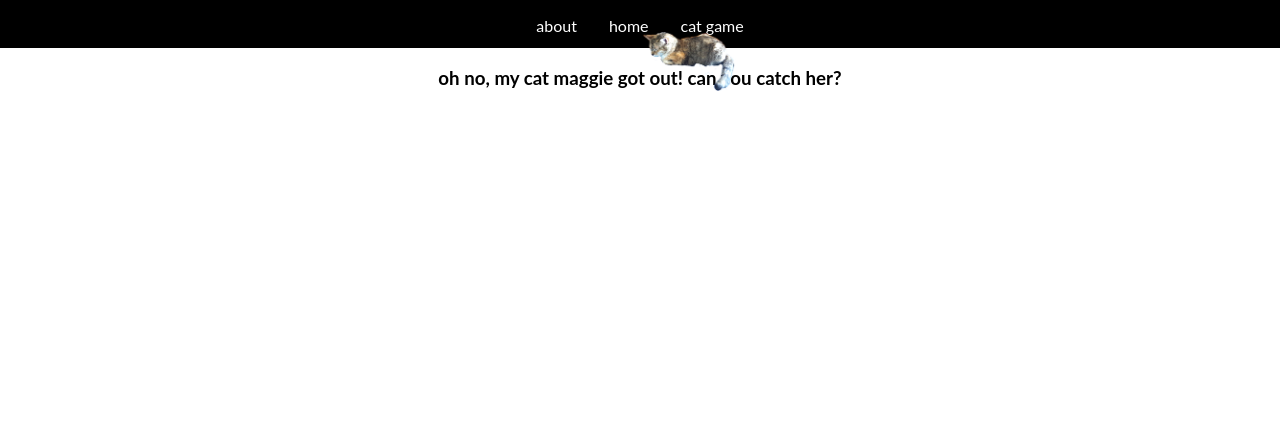
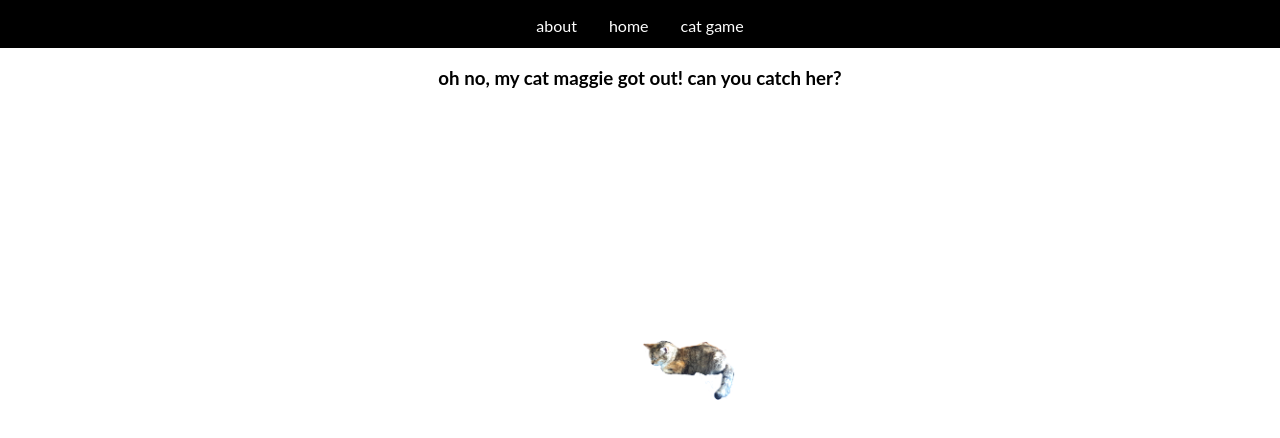
Before and after one commit to animate-object/alex-prinsen-dot-com, a React app: page /maggie in a window 1280 px wide. Shown: the top 438 px of the page. Built offline with nearby package versions, Linux system fonts and the light colour scheme; the HTML template or start-up script is replaced by a standard one.

Commit message:
off topic -- fix nav height inconistencies

```diff
--- a/src/components/app/App.jsx
+++ b/src/components/app/App.jsx
@@ -10,7 +10,7 @@ import { HashRouter, Route, Switch } from 'react-router-dom';
 export default class App extends React.Component {
     render() {
         return (
-            <main>
+            <main className='content-container'>
                 <Switch>
                     <Route exact path='/maggie' component={Maggie} />
                     <Route exact path='/' component={Splash} />
--- a/src/components/globalNav/GlobalNav.css
+++ b/src/components/globalNav/GlobalNav.css
@@ -1,9 +1,9 @@
 .nav ul {
     background-color: black;
-    height: 4vh;
+    height: 1em;
     width: 100vw;
     margin: 0;
-    padding: 2vh 0 0 0;
+    padding: 1em 0 1em 0;
     text-align: center;
 }
 
```
